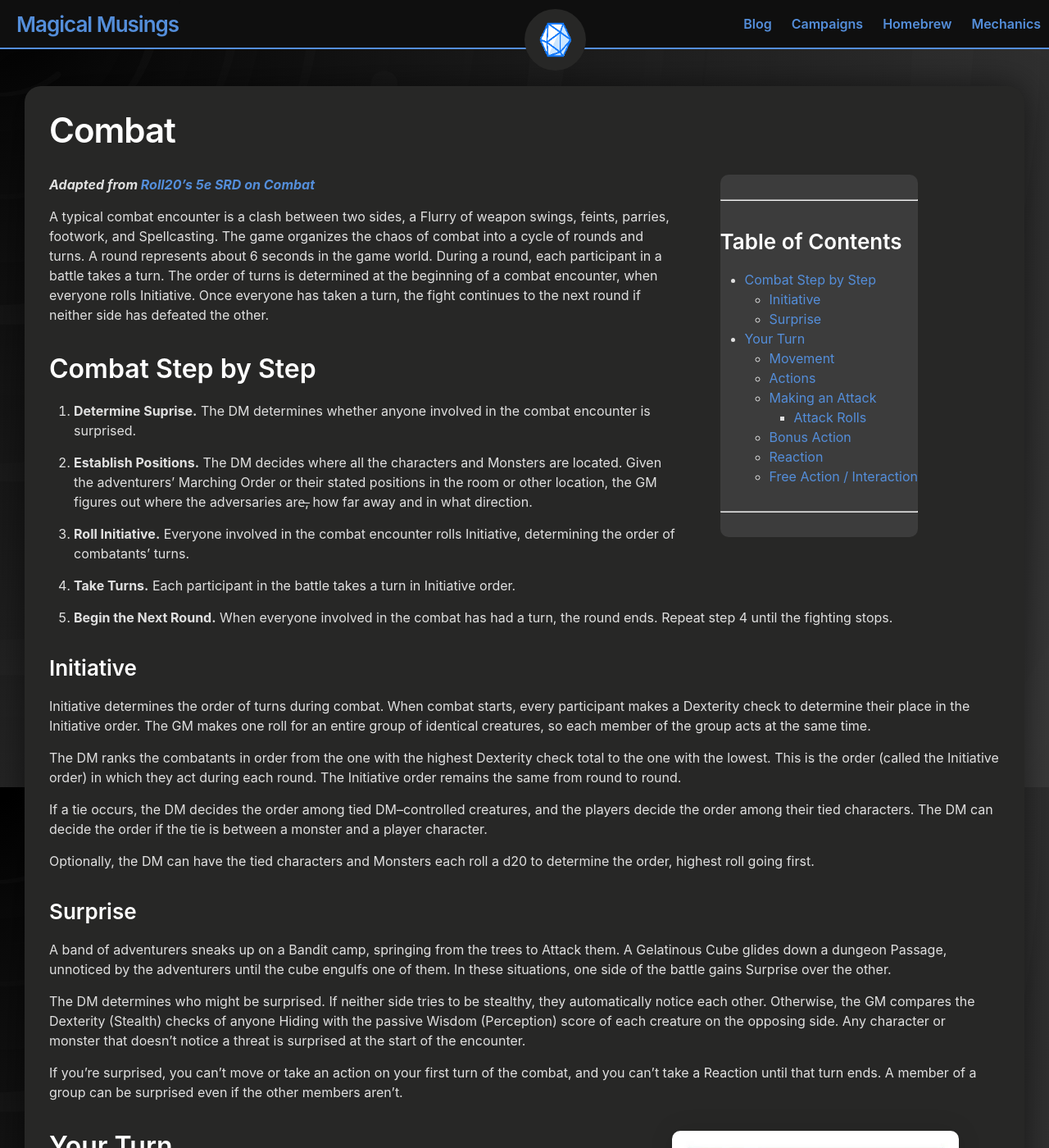
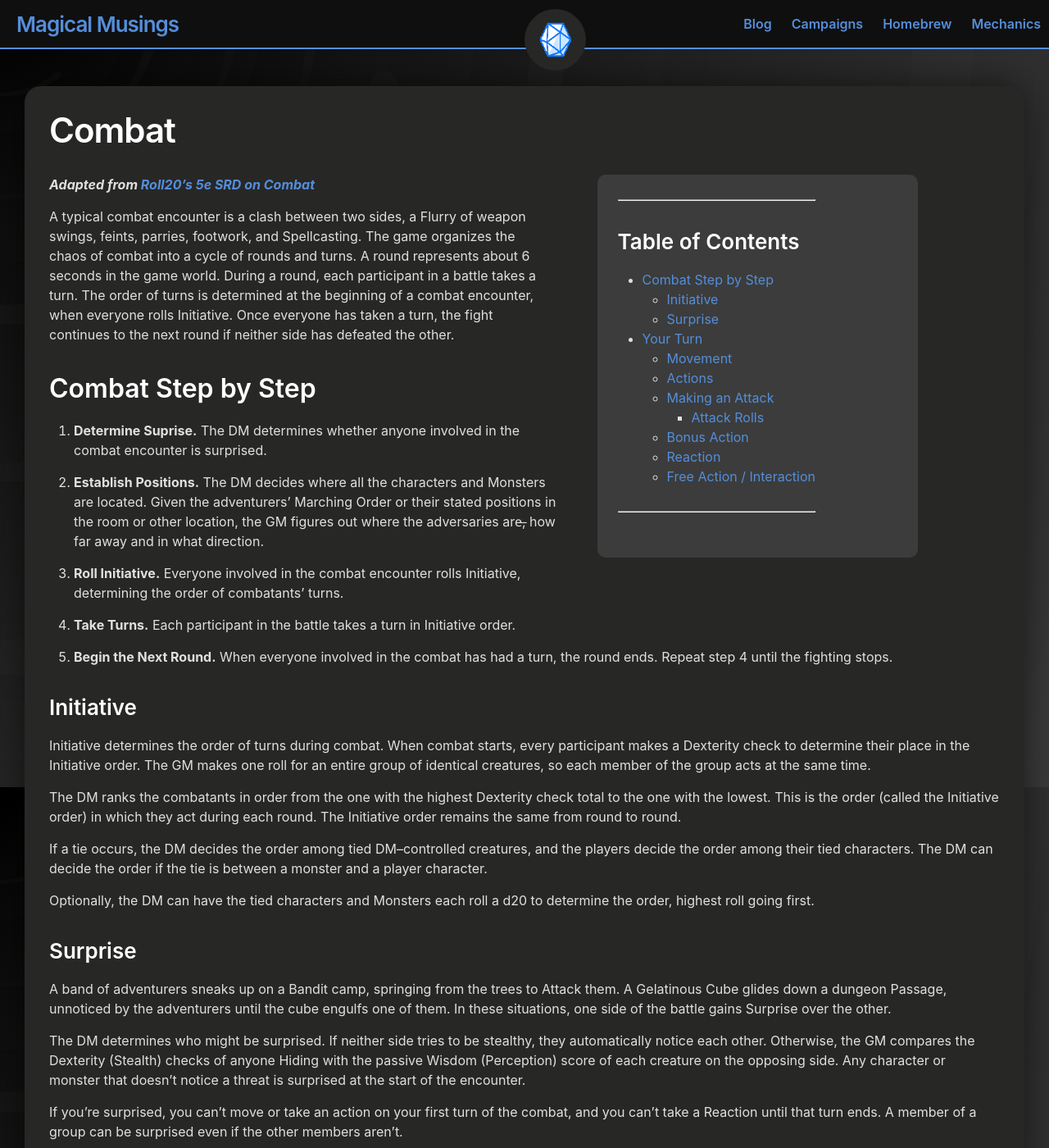
Before and after one commit to andersthemagi/magicalmusings.github.io, a Jekyll site: the page built from _posts/mechanics/2020-10-07-mechanics-combat.md, in a window 1280 px wide and 1400 px high. Shown: the whole window at 82% size. Built offline with Jekyll 4.4.1, drawn with Linux system fonts in a browser that asks for light colours.

Commit message:
finally toc fix

```diff
--- a/_sass/_base.scss
+++ b/_sass/_base.scss
@@ -173,8 +173,12 @@ blockquote {
   background-color: #3c3c3c;
   border-radius: 10px;
   float: right;
+  margin-bottom: 45px;
   margin-left: 50px;
-  margin-right: 100px;
+  margin-right: 50px;
+  padding-bottom: 25px;
+  padding-left: 25px;
+  padding-right: 125px;
 }
 
 table {
```
